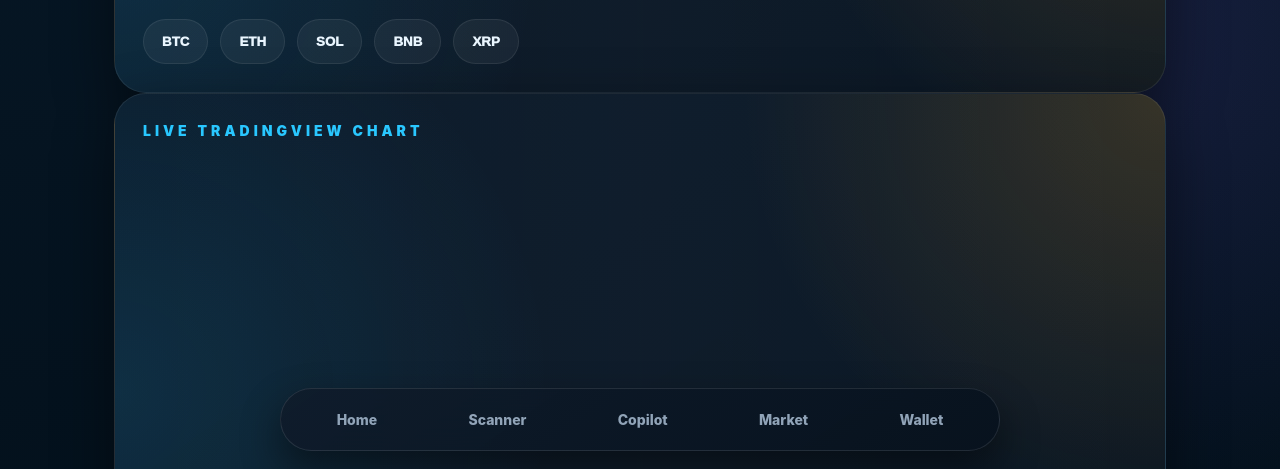
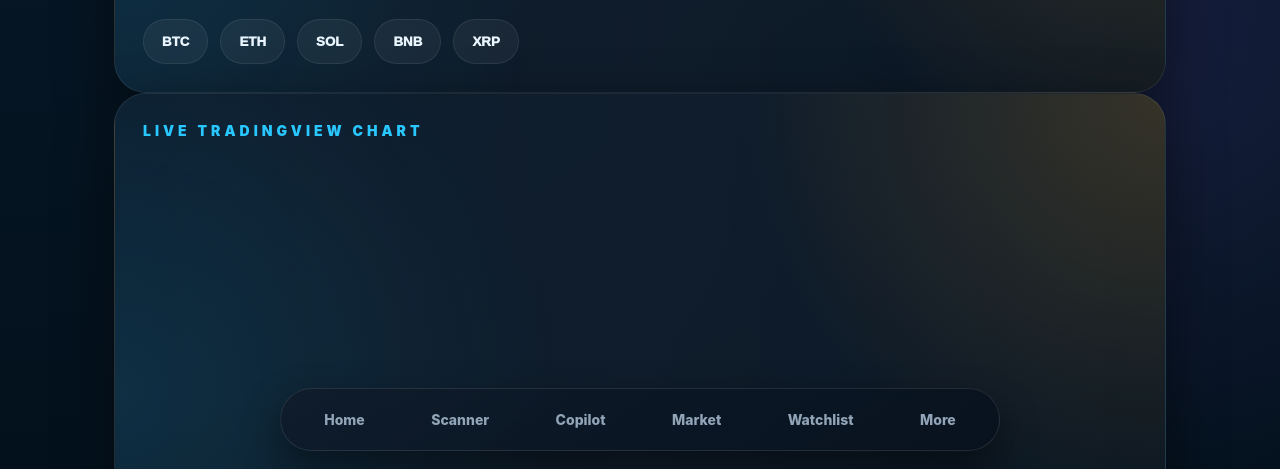
Before and after one commit to Only-zeus/ZELLA-AI, a plain HTML site: page market.html in a window 1280 px wide. Shown: the part 331-800 px from the top of the page. Drawn offline with Linux system fonts and the light colour scheme; a script that the page names is missing.

Commit message:
Update market.html

```diff
--- a/market.html
+++ b/market.html
@@ -121,7 +121,8 @@
   <a href="scanner.html">Scanner</a>
   <a href="copilot.html">Copilot</a>
   <a href="market.html">Market</a>
-  <a href="journal.html">Wallet</a>
+  <a href="watchlist.html">Watchlist</a>
+  <a href="more.html">More</a>
 </div>
 
 <script src="https://s3.tradingview.com/tv.js"></script>
```
